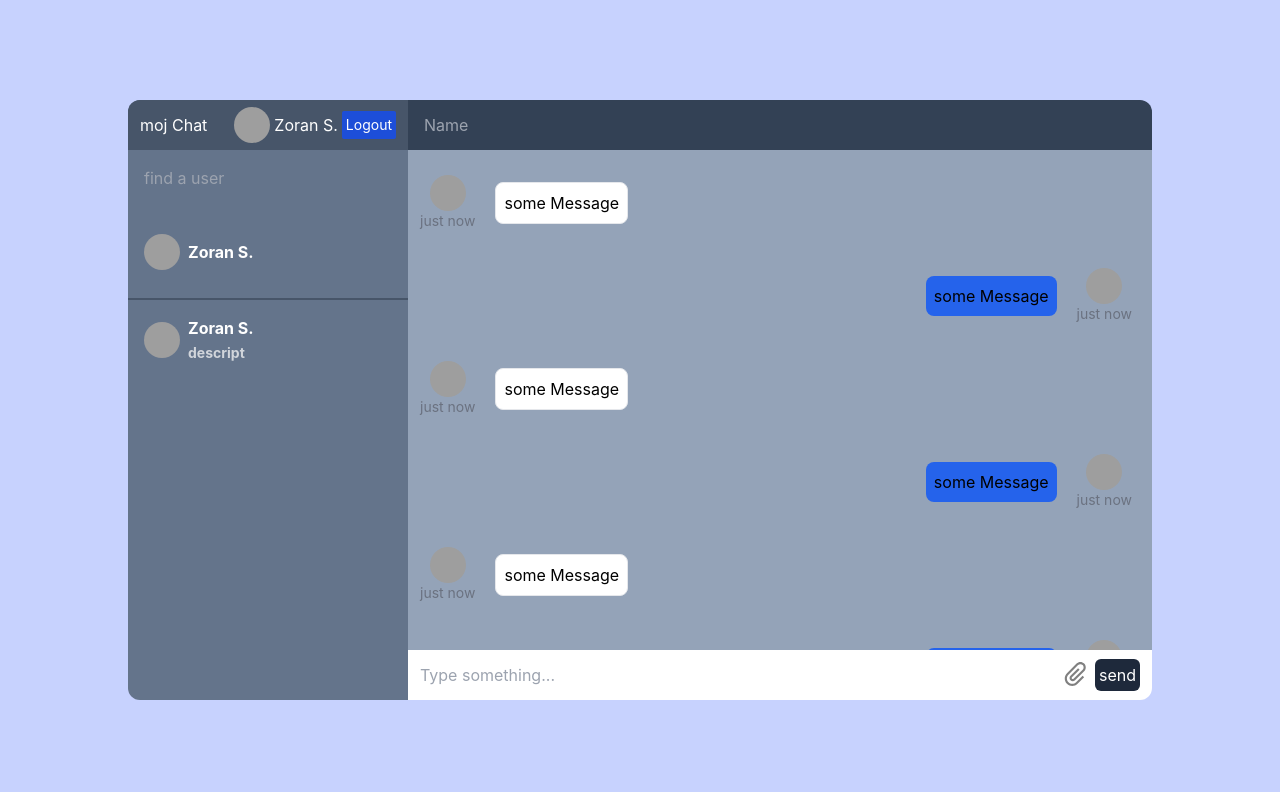
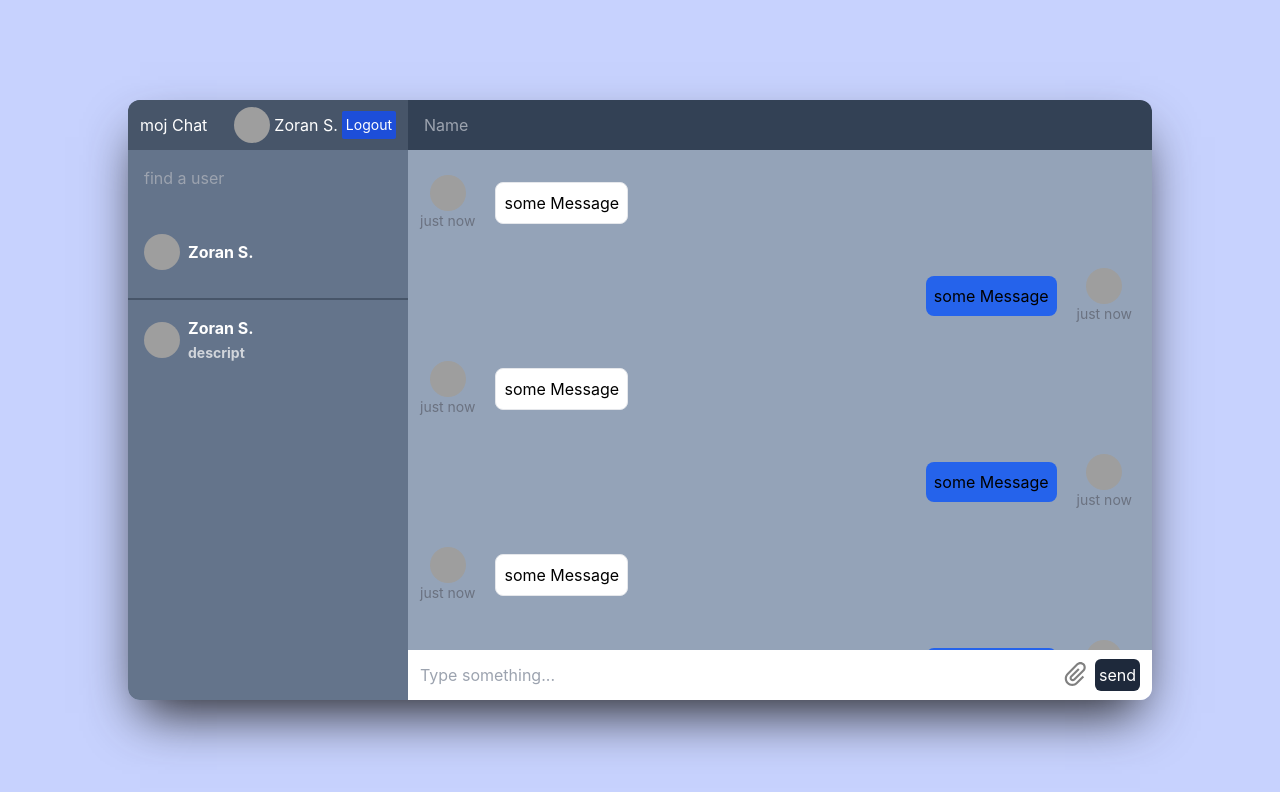
Before and after one commit to Ganuska/chatChatChat, a React (Create React App) app: page / in a window 1280 px wide. Shown: the top 792 px of the page. Built offline with nearby package versions, Linux system fonts and the light colour scheme; grey boxes are pictures that could not be loaded.

Commit message:
Update Home.jsx
added style shadow

```diff
--- a/src/pages/Home.jsx
+++ b/src/pages/Home.jsx
@@ -4,8 +4,8 @@ import Sidebar from "../components/sidebar/Sidebar";
 
 const Home = () => {
   return (
-    <div className="flex justify-center items-center  bg-indigo-200 h-screen">
-      <main className="rounded-xl w-full box-border overflow-hidden lg:w-4/5 lg:h-3/4 h-full flex ">
+    <div className="flex justify-center items-center   bg-indigo-200 h-screen">
+      <main className=" lg:rounded-xl w-full box-border shadow-2xl shadow-zinc-800 overflow-hidden lg:w-4/5 lg:h-3/4 h-full flex ">
         <article className="h-full hidden lg:block box-border bg-slate-500  lg:w-1/3">
           <Sidebar />{" "}
         </article>
```
